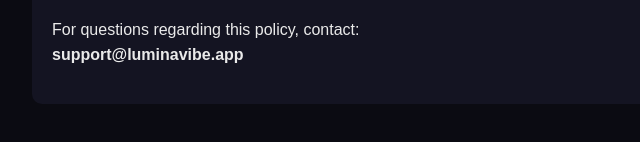
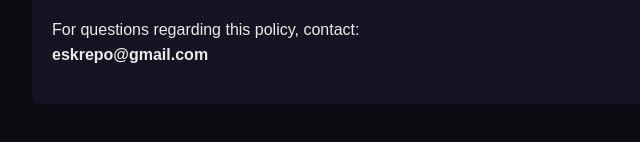
Before and after one commit to EskRepOTR/LuminaVibe, a plain HTML site: page index.html in a window 1280 px wide. Shown: the part 2894-3036 px from the top of the page, 158-798 px from the left. Drawn offline with Linux system fonts and the light colour scheme.

Commit message:
Update index.html

```diff
--- a/index.html
+++ b/index.html
@@ -148,7 +148,7 @@
     <h2>12. Contact</h2>
     <p>
       For questions regarding this policy, contact: <br>
-      <strong>support@luminavibe.app</strong>
+      <strong>eskrepo@gmail.com</strong>
     </p>
   </div>
 
```
